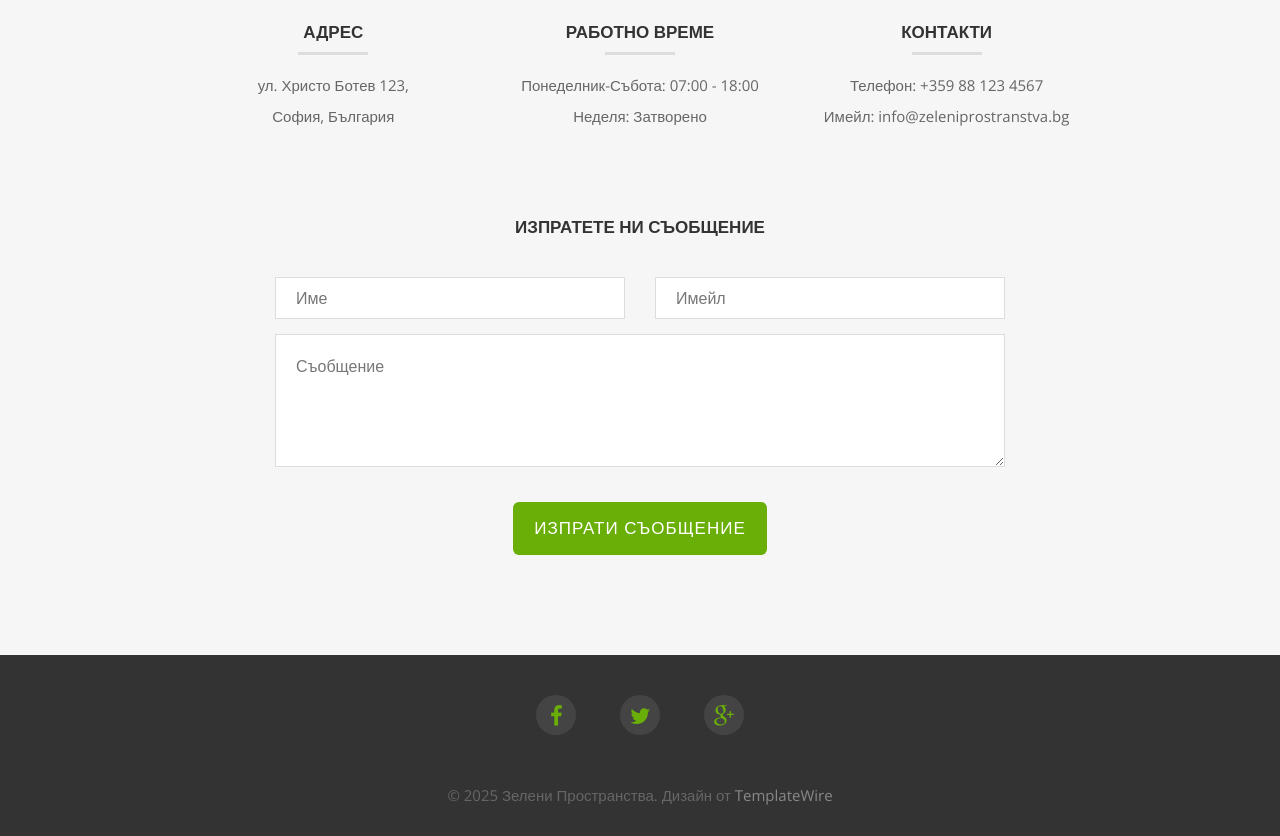
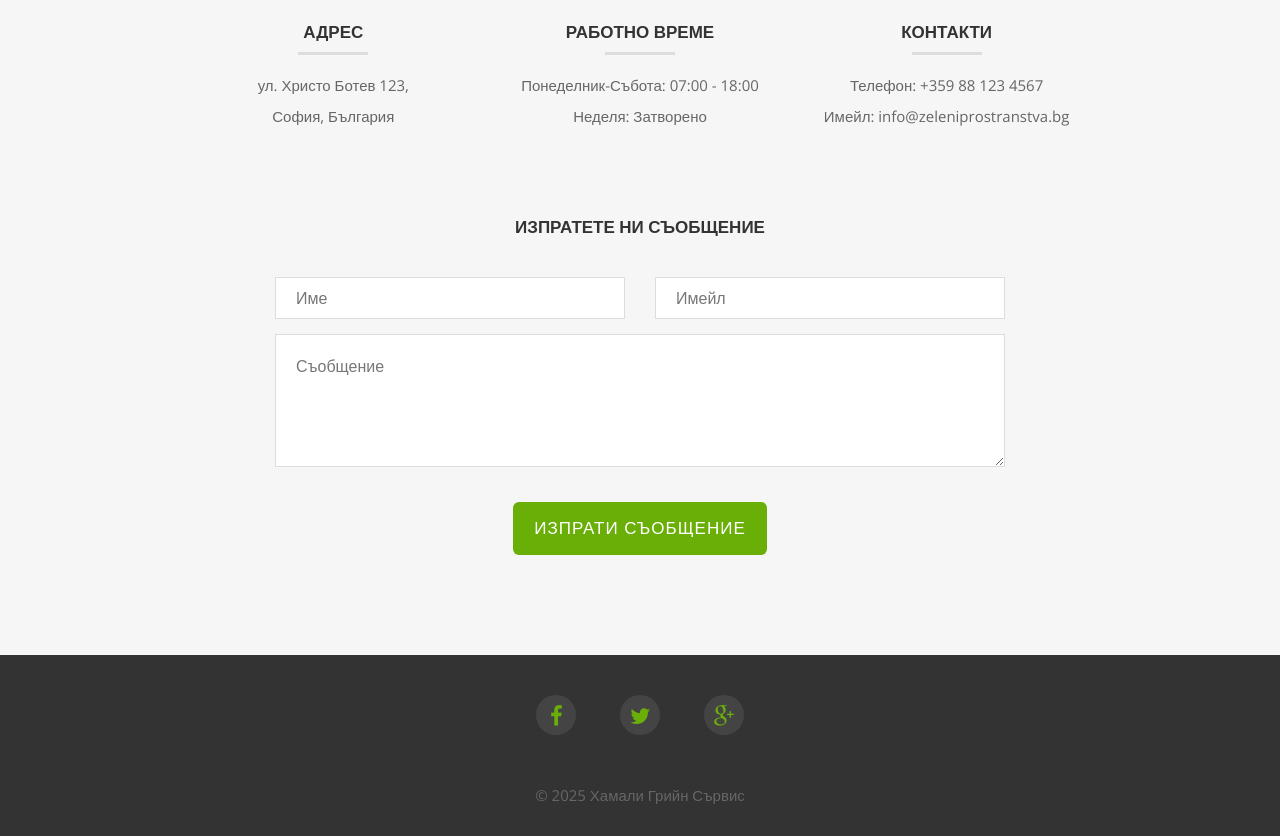
Before and after one commit to AndonGoshev/landcape_services, a plain HTML site: page index.html in a window 1280 px wide. Shown: the part 4607-5443 px from the top of the page. Drawn offline with nearby package versions, Linux system fonts and the light colour scheme.

Commit message:
small fix

```diff
--- a/index.html
+++ b/index.html
@@ -359,7 +359,7 @@
           <li><a href="#"><i class="fa fa-google-plus"></i></a></li>
         </ul>
       </div>
-      <p>© 2025 Зелени Пространства. Дизайн от <a href="http://www.templatewire.com" rel="nofollow">TemplateWire</a></p>
+      <p>© 2025 Хамали Грийн Сървис</p>
     </div>
   </div>
 </div>
```
